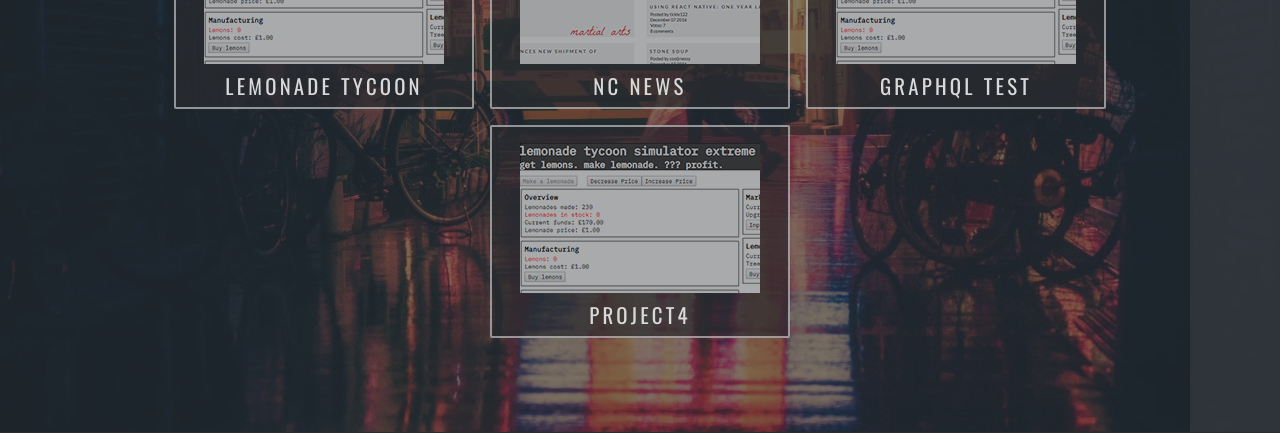
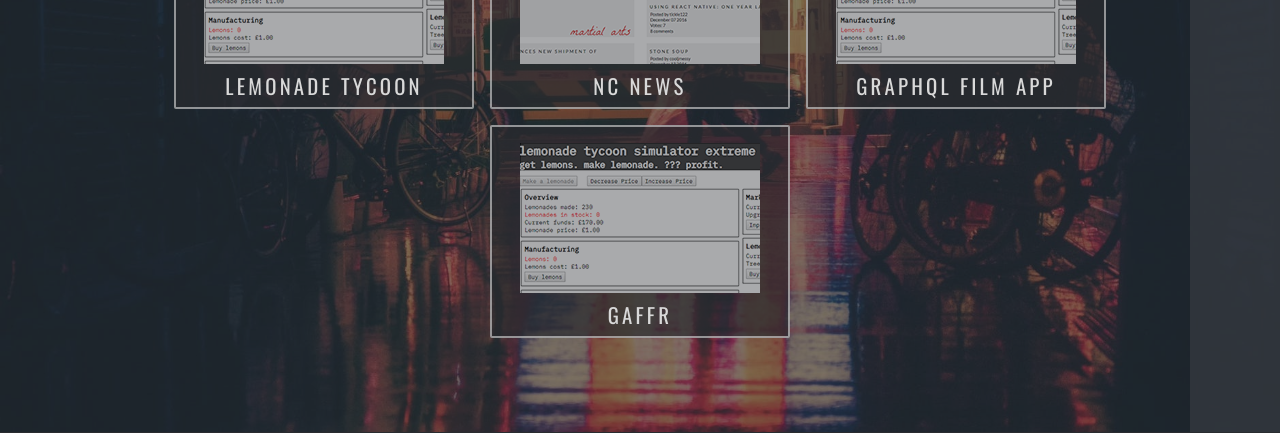
Before and after one commit to tcje91/react-portfolio, a React (Create React App) app: page /work in a window 1280 px wide. Shown: the part 368-801 px from the top of the page. Built offline with nearby package versions, Linux system fonts and the light colour scheme; the HTML template or start-up script is replaced by a standard one.

Commit message:
create LinkIcon component

```diff
--- a/src/components/About.js
+++ b/src/components/About.js
@@ -10,7 +10,6 @@ const About = () => (
     <p>Lorem ipsum dolor sit amet consectetur adipisicing elit. Architecto dolor eum alias asperiores, earum labore pariatur officia sunt expedita cumque sed quis quasi eligendi. Illo consectetur neque, ad, reiciendis iste voluptate quae, itaque debitis nobis ex ratione consequatur. Nobis velit consequatur culpa maiores dolore error sint nostrum quidem hic alias.</p>
     <p>Suscipit ea maiores quibusdam reiciendis molestias, beatae consequuntur voluptatibus ipsum ipsam magni expedita vel veniam odit odio. Itaque recusandae enim accusantium possimus! Laudantium ad asperiores architecto, quasi sequi debitis qui in porro. Est illo provident ab quaerat perferendis maxime culpa totam enim, dolore quibusdam, maiores eius expedita ea, magnam animi.</p>
     <p>Repellendus aperiam harum quos aliquam dolores adipisci eum quo eaque ullam quas qui iure deserunt id suscipit totam quis voluptatibus corrupti obcaecati iusto voluptatum inventore, nam ad a in? Sed, hic. Facilis corporis amet expedita itaque totam rem, quaerat repudiandae, quisquam dignissimos exercitationem et illum distinctio sit ratione cumque dicta!</p>
-    <p>Deserunt libero eaque maxime sint iste laudantium tempora dicta modi error totam, minima debitis adipisci dignissimos rerum blanditiis voluptatibus quo, delectus vero. Nemo consequatur quaerat veritatis delectus incidunt qui voluptas ut illo neque excepturi dolore aut aspernatur nihil ipsam quo soluta cum molestias quidem quam, explicabo tempore? In, culpa porro?</p>
   </div>
 );
 
--- a/src/components/Home.js
+++ b/src/components/Home.js
@@ -1,6 +1,6 @@
 import React from 'react';
-import { FontAwesomeIcon } from '@fortawesome/react-fontawesome';
 import * as BrandIcons from '@fortawesome/free-brands-svg-icons';
+import LinkIcon from './LinkIcon';
 
 
 const Home = () => (
@@ -11,8 +11,8 @@ const Home = () => (
       <span className="text-highlight">Bloggs</span>
     </h1>
     <h3 className="med-heading">Junior developer</h3>
-    <a href="https://github.com" target="_blank" rel="noreferrer noopener"><FontAwesomeIcon icon={BrandIcons.faGithub} size="2x" className="icon" /></a>
-    <a href="https://www.linkedin.com" target="_blank" rel="noreferrer noopener"><FontAwesomeIcon icon={BrandIcons.faLinkedin} size="2x" className="icon" /></a>
+    <LinkIcon href="https://github.com" icon={BrandIcons.faGithub} />
+    <LinkIcon href="https://www.linkedin.com" icon={BrandIcons.faLinkedin} />
     <p>Lorem ipsum dolor sit amet consectetur adipisicing elit. Architecto dolor eum alias asperiores, earum labore pariatur officia sunt expedita cumque sed quis quasi eligendi. Illo consectetur neque, ad, reiciendis iste voluptate quae, itaque debitis nobis ex ratione consequatur. Nobis velit consequatur culpa maiores dolore error sint nostrum quidem hic alias.</p>
   </div>
 );
--- /dev/null
+++ b/src/components/LinkIcon.js
@@ -0,0 +1,10 @@
+import React from 'react';
+import { FontAwesomeIcon } from '@fortawesome/react-fontawesome';
+
+const LinkIcon = ({ href, icon }) => (
+  <a href={href} target="_blank" rel="noopener noreferrer">
+    <FontAwesomeIcon icon={icon} className="icon" size="2x" />
+  </a>
+);
+
+export default LinkIcon;
--- a/src/components/ProjectDetails.js
+++ b/src/components/ProjectDetails.js
@@ -2,6 +2,7 @@ import React from 'react';
 import { FontAwesomeIcon } from '@fortawesome/react-fontawesome';
 import * as SolidIcons from '@fortawesome/free-solid-svg-icons';
 import BrandIcons from '../misc/icons';
+import LinkIcon from './LinkIcon';
 
 const ProjectDetails = ({ onCloseProject, show, project }) => (
   <div className={`project-details ${show ? 'show' : ''}`}>
@@ -14,8 +15,9 @@ const ProjectDetails = ({ onCloseProject, show, project }) => (
       <p className="tech-list">{project.techListStr}</p>
       <p className="project-desc">{project.desc ? project.desc : project.descTest}</p>
       <div className="url-icons-wrapper">
-        {project.githubUrl && <a href={project.githubUrl} target="_blank" rel="noopener noreferrer"><FontAwesomeIcon icon={BrandIcons.faGithub} className="icon" size="2x" /></a>}
-        {project.hostedUrl && <a href={project.hostedUrl} target="_blank" rel="noopener noreferrer"><FontAwesomeIcon icon={SolidIcons.faExternalLinkAlt} className="icon" size="2x" /></a>}
+        {project.githubUrl && <LinkIcon href={project.githubUrl} icon={BrandIcons.faGithub} />}
+        {project.hostedUrl && <LinkIcon href={project.hostedUrl} icon={SolidIcons.faExternalLinkAlt} />}
+        {project.youtubeUrl && <LinkIcon href={project.youtubeUrl} icon={BrandIcons.faYoutube} />}
       </div>
       <div className="tech-list-icons">
         {project.techList.map(tech => <FontAwesomeIcon icon={BrandIcons[tech]} key={tech} className="icon" size="2x" />)}
--- a/src/data.js
+++ b/src/data.js
@@ -25,20 +25,21 @@ export const projects = [
   },
   {
     id: 3,
-    title: 'GraphQL Test',
+    title: 'GraphQL Film App',
     descTest: 'Lorem ipsum dolor sit amet consectetur adipisicing elit. Architecto dolor eum alias asperiores, earum labore pariatur officia sunt expedita cumque sed quis quasi eligendi. Illo consectetur neque, ad, reiciendis iste voluptate quae, itaque debitis nobis ex ratione consequatur. Nobis velit consequatur culpa maiores dolore error sint nostrum quidem hic alias.',
     techList: ['faReact', 'faGraphQl', 'faNodeJs'],
     techListStr: 'React | GraphQL | Node.js',
     githubUrl: 'https://github.com',
-    hostedUrl: '',
+    hostedUrl: 'https://google.com',
   },
   {
     id: 4,
-    title: 'project4',
+    title: 'Gaffr',
     descTest: 'Lorem ipsum dolor sit amet consectetur adipisicing elit. Architecto dolor eum alias asperiores, earum labore pariatur officia sunt expedita cumque sed quis quasi eligendi. Illo consectetur neque, ad, reiciendis iste voluptate quae, itaque debitis nobis ex ratione consequatur. Nobis velit consequatur culpa maiores dolore error sint nostrum quidem hic alias.',
     techList: ['faReact', 'faCss3'],
-    techListStr: 'React | CSS',
+    techListStr: 'React Native | TypeScript | Firebase',
     githubUrl: 'https://github.com',
-    hostedUrl: 'https://google.com',
+    hostedUrl: '',
+    youtubeUrl: 'https://youtube.com',
   },
 ];
```
